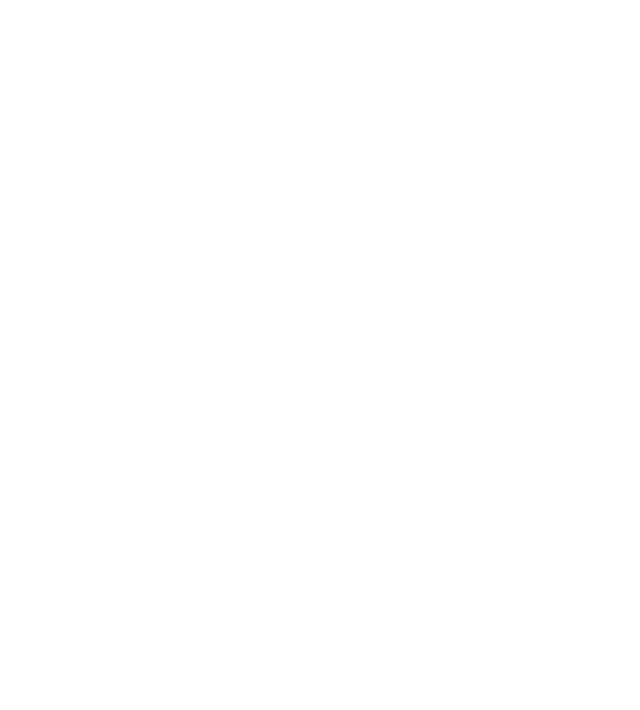
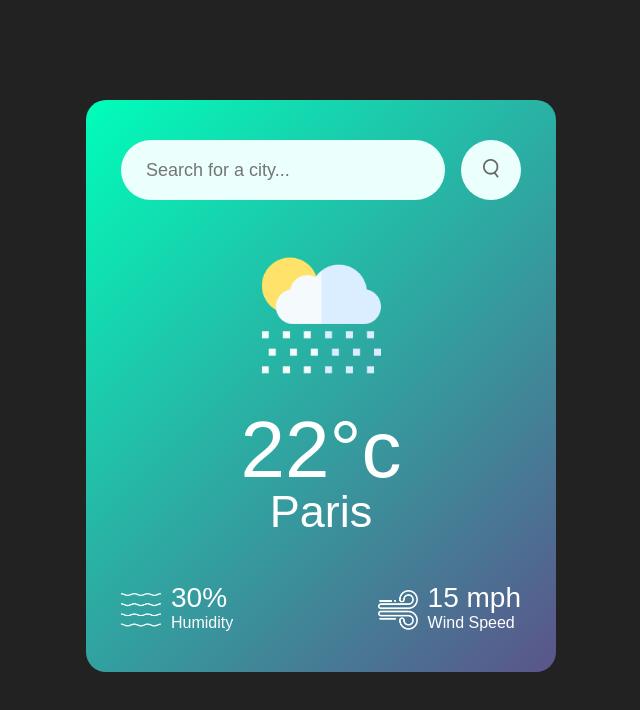
Before and after one commit to HamzaMahmood7/Weather-App-JS, a plain HTML site: page index.html in a window 1280 px wide. Shown: the whole page, without its empty margins (319-959 px from the left). Drawn offline with Linux system fonts and the light colour scheme.

Commit message:
feat: created and styled the UI
Created a card to display the name of the city, the temperature in degrees celcius, the humidity, and the wind speed.

```diff
--- a/index.html
+++ b/index.html
@@ -4,6 +4,39 @@
     <meta charset="UTF-8" />
     <meta name="viewport" content="width=device-width, initial-scale=1.0" />
     <title>Weather App!</title>
+    <link rel="stylesheet" href="style.css" />
   </head>
-  <body></body>
+  <body>
+    <div class="card">
+      <div class="search">
+        <input
+          type="input"
+          placeholder="Search for a city..."
+          spellcheck="false"
+        />
+        <button><img src="./images/search.png" /></button>
+      </div>
+      <div class="weather">
+        <img src="./images/rain.png" class="weather-icon" />
+        <h1 class="temp">22°c</h1>
+        <h2 class="city">Paris</h2>
+        <div class="details">
+          <div class="col">
+            <img src="images/humidity.png" />
+            <div>
+              <p class="humidity">30%</p>
+              <p>Humidity</p>
+            </div>
+          </div>
+          <div class="col">
+            <img src="images/wind.png" />
+            <div>
+              <p class="wind">15 mph</p>
+              <p>Wind Speed</p>
+            </div>
+          </div>
+        </div>
+      </div>
+    </div>
+  </body>
 </html>
--- a/style.css
+++ b/style.css
@@ -0,0 +1,97 @@
+* {
+  margin: 0;
+  padding: 0;
+  font-family: poppins, sans-serif;
+  box-sizing: border-box;
+}
+
+body {
+  background-color: #222;
+}
+
+.card {
+  width: 90%;
+  max-width: 470px;
+  background: linear-gradient(135deg, #00feba, #5b548a);
+  color: #fff;
+  margin: 100px auto 0;
+  border-radius: 20px;
+  padding: 40px 35px;
+  text-align: center;
+}
+
+.search {
+  width: 100%;
+  display: flex;
+  align-items: center;
+  justify-content: space-between;
+}
+
+.search input {
+  border: 0;
+  outline: 0;
+  background: #ebfffc;
+  color: #555;
+  padding: 10px 25px;
+  height: 60px;
+  border-radius: 30px;
+  flex: 1;
+  margin-right: 16px;
+  font-size: 18px;
+}
+
+.search button {
+  border: 0;
+  outline: 0;
+  background: #ebfffc;
+  border-radius: 50%;
+  width: 60px;
+  height: 60px;
+  cursor: pointer;
+}
+.search button img {
+  width: 16px;
+}
+.search button:hover {
+  opacity: 0.8;
+}
+
+.weather-icon {
+  width: 170px;
+  margin-top: 30px;
+}
+
+.weather h1 {
+  font-size: 80px;
+  font-weight: 500;
+}
+
+.weather h2 {
+  font-size: 45px;
+  font-weight: 400;
+  margin-top: -10px;
+}
+
+.details {
+  display: flex;
+  align-items: center;
+  justify-content: space-between;
+  margin-top: 50px;
+}
+
+.col {
+  display: flex;
+  align-items: center;
+  text-align: left;
+}
+
+.col img {
+  width: 40px;
+  margin-right: 10px;
+}
+
+.humidity,
+.wind {
+  font-size: 28px;
+  margin-top: -6px;
+}
```
